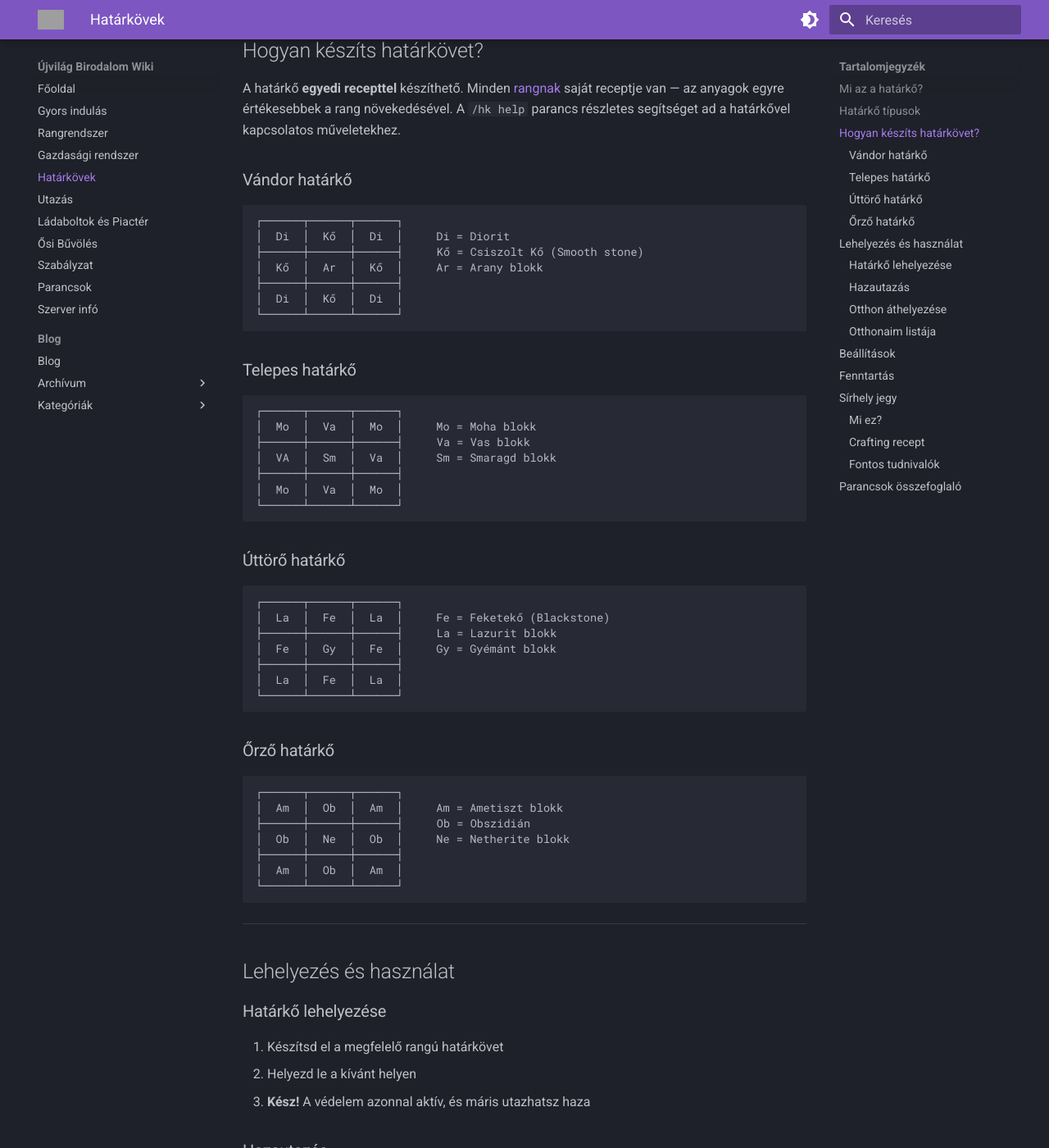
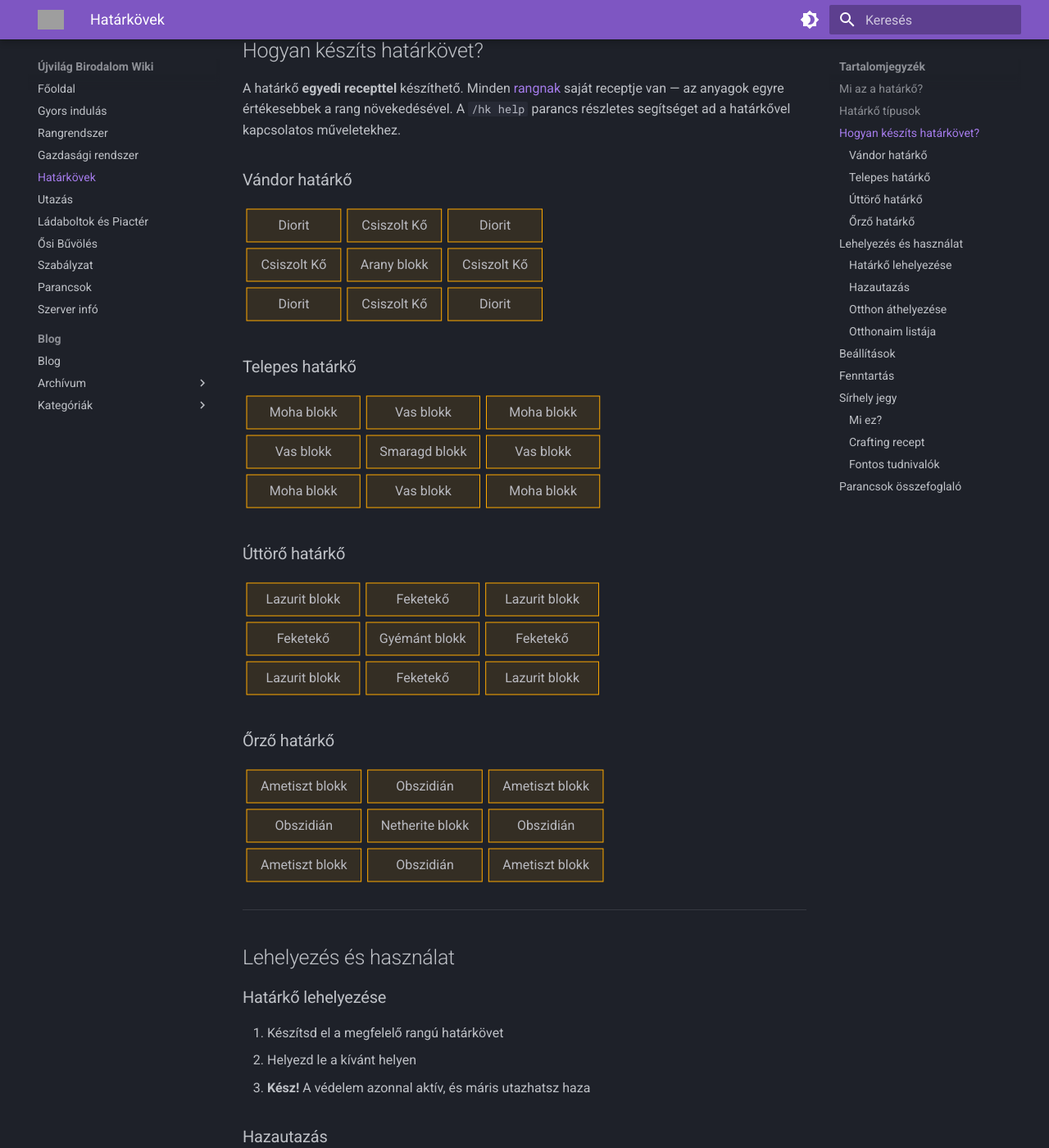
Before and after one commit to tnkarno/ujvilag-wiki, an MkDocs documentation site: the page built from docs/hatarkovek.md, in a window 1280 px wide and 1400 px high, scrolled down 1102 px. Shown: the whole window at 82% size. Built offline with MkDocs 1.6.1 and Material for MkDocs 9.7.7, drawn with Linux system fonts in a browser that asks for light colours; some of the changed text lies outside the part shown; grey boxes are pictures that could not be loaded.

Commit message:
change aschii table to mermaid

````diff
--- a/docs/hatarkovek.md
+++ b/docs/hatarkovek.md
@@ -38,50 +38,42 @@ A határkő **egyedi recepttel** készíthető. Minden [rangnak](rangok.md) saj
 
 ### Vándor határkő
 
-```
-┌──────┬──────┬──────┐
-│  Di  │  Kő  │  Di  │     Di = Diorit
-├──────┼──────┼──────┤     Kő = Csiszolt Kő (Smooth stone)
-│  Kő  │  Ar  │  Kő  │     Ar = Arany blokk
-├──────┼──────┼──────┤
-│  Di  │  Kő  │  Di  │
-└──────┴──────┴──────┘
+``` mermaid
+block-beta
+    columns 3
+    a["Diorit"] b["Csiszolt Kő"] c["Diorit"]
+    d["Csiszolt Kő"] e["Arany blokk"] f["Csiszolt Kő"]
+    g["Diorit"] h["Csiszolt Kő"] i["Diorit"]
 ```
 
 ### Telepes határkő
 
-```
-┌──────┬──────┬──────┐
-│  Mo  │  Va  │  Mo  │     Mo = Moha blokk
-├──────┼──────┼──────┤     Va = Vas blokk
-│  VA  │  Sm  │  Va  │     Sm = Smaragd blokk
-├──────┼──────┼──────┤
-│  Mo  │  Va  │  Mo  │
-└──────┴──────┴──────┘
+``` mermaid
+block-beta
+    columns 3
+    a["Moha blokk"] b["Vas blokk"] c["Moha blokk"]
+    d["Vas blokk"] e["Smaragd blokk"] f["Vas blokk"]
+    g["Moha blokk"] h["Vas blokk"] i["Moha blokk"]
 ```
 
 ### Úttörő határkő
 
-```
-┌──────┬──────┬──────┐
-│  La  │  Fe  │  La  │     Fe = Feketekő (Blackstone)
-├──────┼──────┼──────┤     La = Lazurit blokk
-│  Fe  │  Gy  │  Fe  │     Gy = Gyémánt blokk
-├──────┼──────┼──────┤
-│  La  │  Fe  │  La  │
-└──────┴──────┴──────┘
+``` mermaid
+block-beta
+    columns 3
+    a["Lazurit blokk"] b["Feketekő"] c["Lazurit blokk"]
+    d["Feketekő"] e["Gyémánt blokk"] f["Feketekő"]
+    g["Lazurit blokk"] h["Feketekő"] i["Lazurit blokk"]
 ```
 
 ### Őrző határkő
 
-```
-┌──────┬──────┬──────┐
-│  Am  │  Ob  │  Am  │     Am = Ametiszt blokk
-├──────┼──────┼──────┤     Ob = Obszidián
-│  Ob  │  Ne  │  Ob  │     Ne = Netherite blokk
-├──────┼──────┼──────┤
-│  Am  │  Ob  │  Am  │
-└──────┴──────┴──────┘
+``` mermaid
+block-beta
+    columns 3
+    a["Ametiszt blokk"] b["Obszidián"] c["Ametiszt blokk"]
+    d["Obszidián"] e["Netherite blokk"] f["Obszidián"]
+    g["Ametiszt blokk"] h["Obszidián"] i["Ametiszt blokk"]
 ```
 
 ---
@@ -147,14 +139,12 @@ Ha a sírhely jegy az **inventorydban van** halálkor, a tárgyaid **egy sírhel
 
 ### Crafting recept
 
-```
-┌─────┬─────┬─────┐
-│  Au │  Au │  Au │     Au = Aranyrög
-├─────┼─────┼─────┤     Gy = Gyémánt
-│  Au │  Gy │  Au │
-├─────┼─────┼─────┤
-│  Au │  Au │  Au │
-└─────┴─────┴─────┘
+``` mermaid
+block-beta
+    columns 3
+    a["Aranyrög"] b["Aranyrög"] c["Aranyrög"]
+    d["Aranyrög"] e["Gyémánt"] f["Aranyrög"]
+    g["Aranyrög"] h["Aranyrög"] i["Aranyrög"]
 ```
 
 **Recept:** 8 aranyrög + 1 gyémánt (középen)
--- a/mkdocs.yml
+++ b/mkdocs.yml
@@ -61,7 +61,11 @@ markdown_extensions:
   - tables
   - admonition
   - pymdownx.details
-  - pymdownx.superfences
+  - pymdownx.superfences:
+      custom_fences:
+        - name: mermaid
+          class: mermaid
+          format: !!python/name:pymdownx.superfences.fence_code_format
   - pymdownx.tabbed:
       alternate_style: true
   - attr_list
````
Also changed, not shown: docs/gazdasag.md (+21 -41 lines), docs/parancsok.md (+16 -16 lines), docs/piacter.md (+21 -13 lines), docs/utazas.md (+33 -40 lines).
